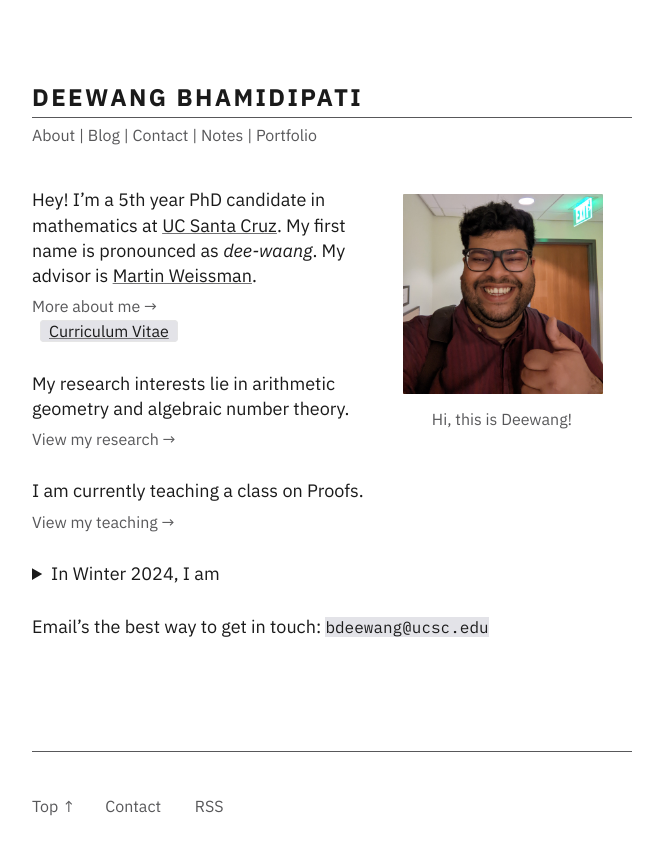
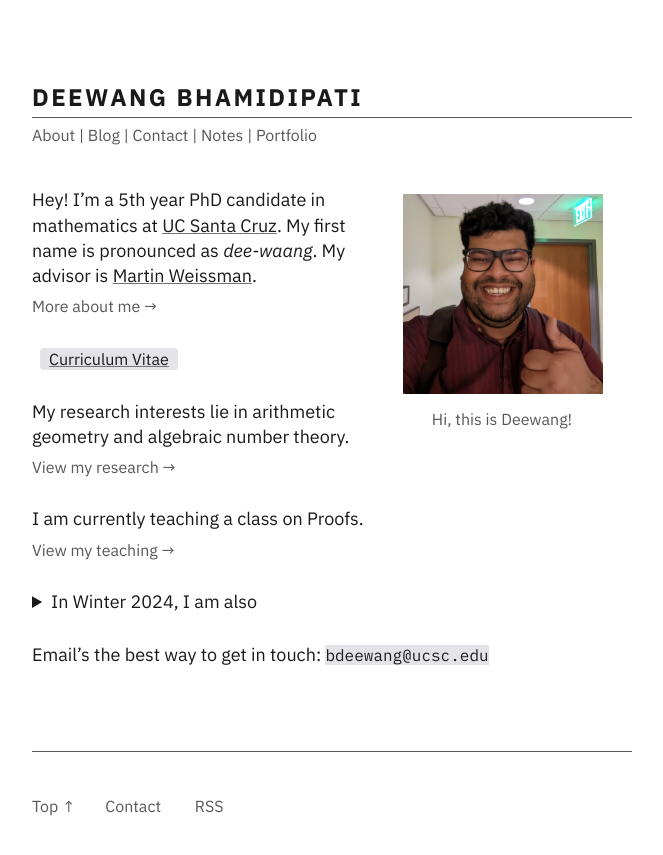
Before and after one commit to junkquill/junkquill.github.io, a Jekyll site: the page built from index.md, in a window 1280 px wide. Shown: the top 855 px of the page, without its empty margins (308-971 px from the left). Built offline with Jekyll 4.4.1, drawn with Linux system fonts in a browser that asks for light colours.

Commit message:
home-update-2

```diff
--- a/index.md
+++ b/index.md
@@ -8,6 +8,7 @@
 
 Hey! I'm a 5th year PhD candidate in mathematics at [UC Santa Cruz](https://www.math.ucsc.edu/index.html). My first name is pronounced as *dee-waang*. My advisor is [Martin Weissman](http://martyweissman.com/).
 <a href="/about" class="internal-link quarter-line-space">More about me&nbsp;→</a>
+
 <a href="https://drive.google.com/file/d/14Qb6_G7CEKUkhOUEwx68559Rs1BCa74S/view?usp=sharing" class="btn btn-default">Curriculum Vitae</a>
 <!-- <a href="https://drive.google.com/file/d/14Qb6_G7CEKUkhOUEwx68559Rs1BCa74S/view?usp=sharing" class="internal-link quarter-line-space">View my CV&nbsp;→</a> -->
 
@@ -35,13 +36,14 @@
 <a href="/portfolio" class="internal-link quarter-line-space">View my portfolio&nbsp;→</a> -->
 
 <details>
-	<summary> In Winter 2024, I am</summary>
+	<summary> In Winter 2024, I am also</summary>
 
-* teaching MATH 100: Intro to Proofs.
-* a [Graduate Pedagogy Fellow](https://tlc.ucsc.edu/programs/graduate-pedagogy-fellows/).
-* co-organising the [Directed Reading Program](https://sites.google.com/ucsc.edu/drp-math/).
-* attending the [Arizona Winter School](https://swc-math.github.io/aws/2024/index.html).
-* visiting [AIM](https://aimath.org/programs/squares/).
+<ul>
+	<li> a <a href="https://tlc.ucsc.edu/programs/graduate-pedagogy-fellows/">Graduate Pedagogy Fellow</a>.</li>
+	<li> co-organising the <a href="https://sites.google.com/ucsc.edu/drp-math/">Directed Reading Program</a>.</li>
+	<li> attending the <a href="https://swc-math.github.io/aws/2024/index.html">Arizona Winter School</a>.</li>
+	<li> visiting <a href="https://aimath.org/programs/squares/">AIM</a>.</li>
+</ul>
 
 </details>
 
```
